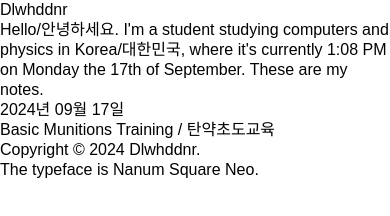
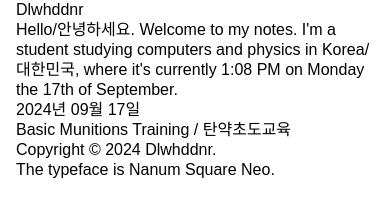
Before and after one commit to dlwhj/dlwhj.github.io, a plain HTML site: page index.html in a window 390 px wide. Drawn offline with Linux system fonts and the light colour scheme; a web font is replaced by a local one.

Commit message:
Center content responsively within webpage

```diff
--- a/index.html
+++ b/index.html
@@ -8,18 +8,16 @@
         <title>Dlwhddnr</title>
     </head>
     <body>
-        <header>
+        <header class="container">
             <h1>Dlwhddnr</h1>
         </header>
-        <main>
-            <div>
-                <p>
-                    Hello/안녕하세요.
-                    I'm a student studying computers and physics in Korea/대한민국,
-                    where it's currently <time id="timestamp" datetime="2024-09-17T13:08">1:08 PM on Monday the 17th of September</time>.
-                    These are my notes.
-                </p>
-            </div>
+        <main class="container">
+            <p>
+                Hello/안녕하세요.
+                Welcome to my notes.
+                I'm a student studying computers and physics in Korea/대한민국,
+                where it's currently <time id="timestamp" datetime="2024-09-17T13:08">1:08 PM on Monday the 17th of September</time>.
+            </p>
             <ul>
                 <li>
                     <a href="#">
@@ -29,7 +27,7 @@
                 </li>
             </ul>
         </main>
-        <footer>
+        <footer class="container">
             <p>Copyright © 2024 Dlwhddnr.</p>
             <p>The typeface is <a>Nanum Square Neo</a>.</p>
         </footer>
--- a/styles.css
+++ b/styles.css
@@ -14,3 +14,8 @@ html {
     color: var(--color-text);
     font: 500 100%/1.25 var(--fontfamily-sans);
 }
+
+.container {
+    margin: auto;
+    width: min(100vw - 2rem, 60rem);
+}
```
